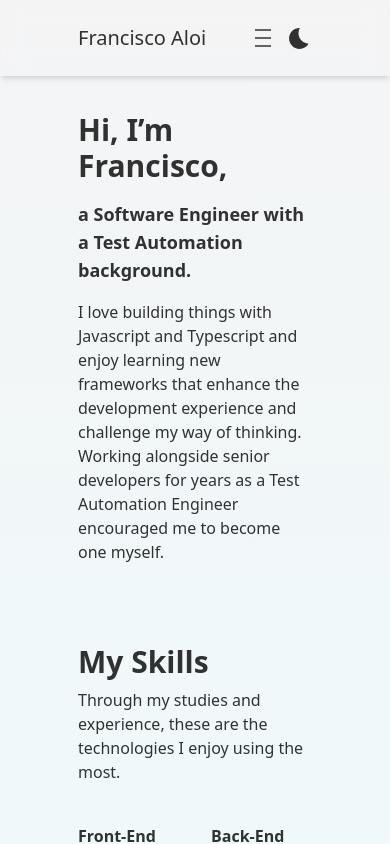
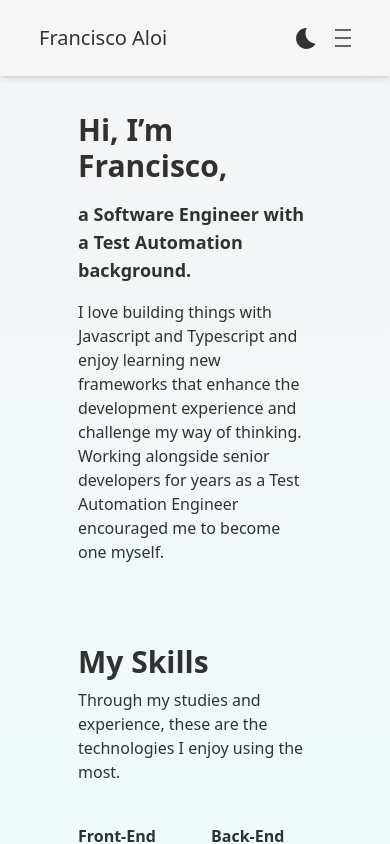
Before and after one commit to aloifran/portfolio, a Next.js app: page / in a window 390 px wide. Shown: the top 844 px of the page. Built offline with nearby package versions, Linux system fonts and the light colour scheme.

Commit message:
feat: new ThemeSelector component, refactored Navigation

```diff
--- a/components/Navigation.tsx
+++ b/components/Navigation.tsx
@@ -1,11 +1,12 @@
 import { useState } from "react";
+import { useTheme } from "next-themes";
 import Link from "next/link";
-import { useTheme } from "next-themes";
-import { MdSunny, MdBedtime } from "react-icons/md";
 import Burger from "./Burger";
+import ThemeSelector from "./ThemeSelector";
+import { AnimatePresence, motion } from "framer-motion";
 
 export default function Navigation() {
-    const { theme, setTheme } = useTheme();
+    const { theme } = useTheme();
     const [navShow, setNavShow] = useState(false);
     const [isOpen, setIsOpen] = useState(false);
 
@@ -13,13 +14,45 @@ export default function Navigation() {
         setNavShow(!navShow);
     };
 
-    const handleTheme = () => {
-        theme === "dark" ? setTheme("light") : setTheme("dark");
+    const closeNav = () => {
+        if (isOpen) {
+            setIsOpen(false);
+        }
+        if (navShow) {
+            setNavShow(false);
+        }
+    };
+
+    const NavLinks = () => {
+        return (
+            <>
+                <Link
+                    className="link"
+                    href="/#projects"
+                    scroll={false}
+                    onClick={closeNav}
+                >
+                    Projects
+                </Link>
+                <Link className="link" href="/about" onClick={closeNav}>
+                    About
+                </Link>
+                <Link
+                    className="link"
+                    href="/#contact"
+                    scroll={false}
+                    onClick={closeNav}
+                >
+                    Contact
+                </Link>
+            </>
+        );
     };
 
     return (
-        <header className="fixed w-full bg-transparent py-2 shadow-md backdrop-blur-md backdrop-filter">
-            <div className="mx-auto w-3/5 items-center justify-between py-4">
+        <>
+            <header className="fixed w-full bg-white/20 py-2 shadow-md backdrop-blur-md backdrop-filter dark:bg-black/20">
+                <div className="mx-auto w-4/5 items-center justify-between py-4 md:w-3/5">
                     <div className="flex items-center justify-between">
                         {/* title */}
                         <div>
@@ -29,11 +62,10 @@ export default function Navigation() {
                                 </h1>
                             </Link>
                         </div>
-
                         {/* buttons & links */}
                         <div className="items-center justify-between md:flex md:flex-row-reverse">
-                        <div className="flex items-center justify-center space-x-4 md:space-x-6">
-                            {/* burger */}
+                            <div className="flex items-center justify-center space-x-4 md:ml-6 md:space-x-6">
+                                <ThemeSelector />
                                 <button
                                     className="rounded-lg md:hidden"
                                     onClick={handleNav}
@@ -42,56 +74,36 @@ export default function Navigation() {
                                         isOpen={isOpen}
                                         onClick={() => setIsOpen(!isOpen)}
                                         size={16}
-                                    color={theme === "dark" ? "white" : "black"}
+                                        color={
+                                            theme === "dark" ? "white" : "black"
+                                        }
                                     />
                                 </button>
-                            {/* theme */}
-                            {theme === "dark" ? (
-                                <button
-                                    onClick={handleTheme}
-                                    className="rounded-lg"
-                                >
-                                    <MdSunny size={25} />
-                                </button>
-                            ) : (
-                                <button
-                                    onClick={handleTheme}
-                                    className="rounded-lg"
-                                >
-                                    <MdBedtime size={25} />
-                                </button>
-                            )}
                             </div>
-
                             {/* links */}
-                        <div
-                            className={`mt-4 pb-4 text-center md:mt-0 md:block md:pb-0 ${
-                                navShow ? "block" : "hidden"
-                            }`}
-                        >
-                            <div className="items-center justify-center space-x-4 md:flex md:space-x-6">
-                                <Link
-                                    className="link"
-                                    href="/#projects"
-                                    scroll={false}
-                                >
-                                    Projects
-                                </Link>
-                                <Link className="link" href="/about">
-                                    About
-                                </Link>
-                                <Link
-                                    className="link"
-                                    href="/#contact"
-                                    scroll={false}
-                                >
-                                    Contact
-                                </Link>
+                            <div className="hidden items-center justify-center space-x-4 md:flex md:space-x-6">
+                                <NavLinks />
                             </div>
                         </div>
                     </div>
                 </div>
-            </div>
+                {/* mobile navbar */}
+                <AnimatePresence>
+                    {navShow && (
+                        <motion.div
+                            className="relative -my-4 flex flex-col items-center space-y-4 py-6 md:hidden"
+                            layout="position"
+                            key="nav-links"
+                            initial={{ opacity: 0 }}
+                            animate={{ opacity: 1 }}
+                            exit={{ opacity: 0 }}
+                            transition={{ duration: 0.4 }}
+                        >
+                            <NavLinks />
+                        </motion.div>
+                    )}
+                </AnimatePresence>
             </header>
+        </>
     );
 }
--- a/components/ProjectCard.tsx
+++ b/components/ProjectCard.tsx
@@ -27,6 +27,7 @@ export default function ProjectCard({
                         alt="Project"
                         width={600}
                         height={400}
+                        priority
                         className="rounded-xl shadow-lg"
                     />
                 </a>
--- /dev/null
+++ b/components/ThemeSelector.tsx
@@ -0,0 +1,24 @@
+import { useTheme } from "next-themes";
+import { MdSunny, MdBedtime } from "react-icons/md";
+
+export default function ThemeSelector() {
+    const { theme, setTheme } = useTheme();
+
+    const handleTheme = () => {
+        theme === "dark" ? setTheme("light") : setTheme("dark");
+    };
+
+    return (
+        <>
+            {theme === "dark" ? (
+                <button onClick={handleTheme} className="rounded-lg">
+                    <MdSunny size={25} />
+                </button>
+            ) : (
+                <button onClick={handleTheme} className="rounded-lg">
+                    <MdBedtime size={25} />
+                </button>
+            )}
+        </>
+    );
+}
```
Lines whose indentation alone changed are shown as unchanged.
